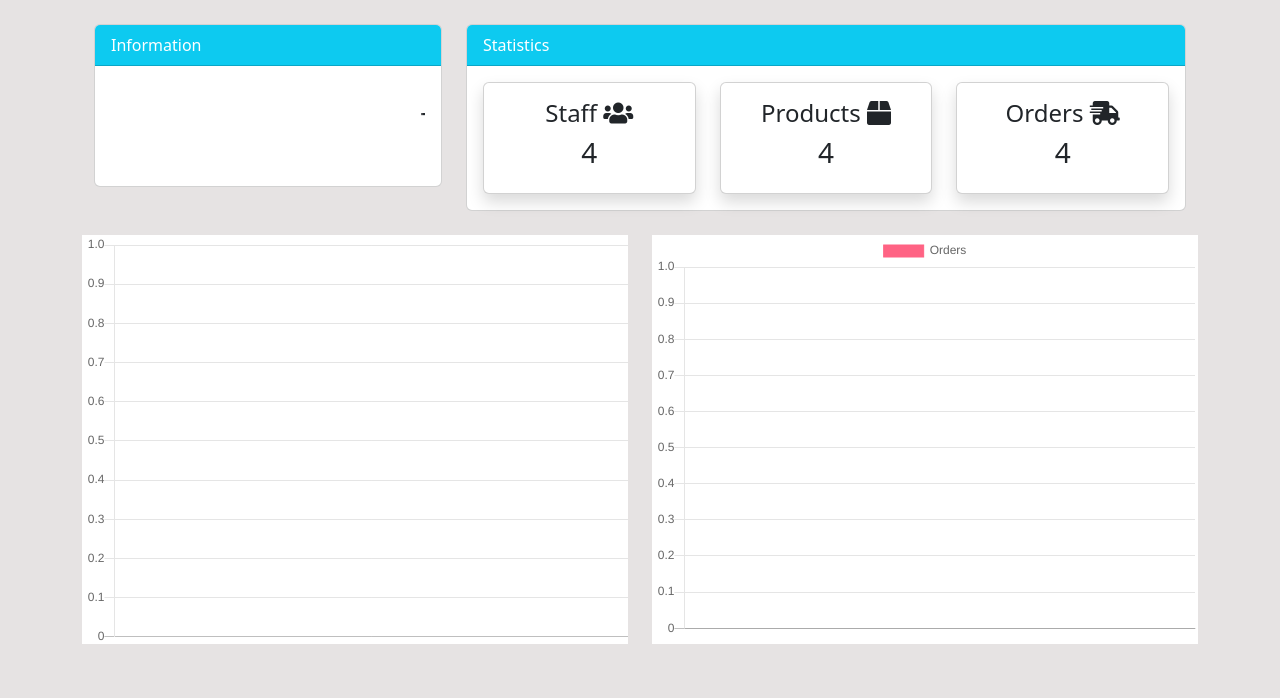
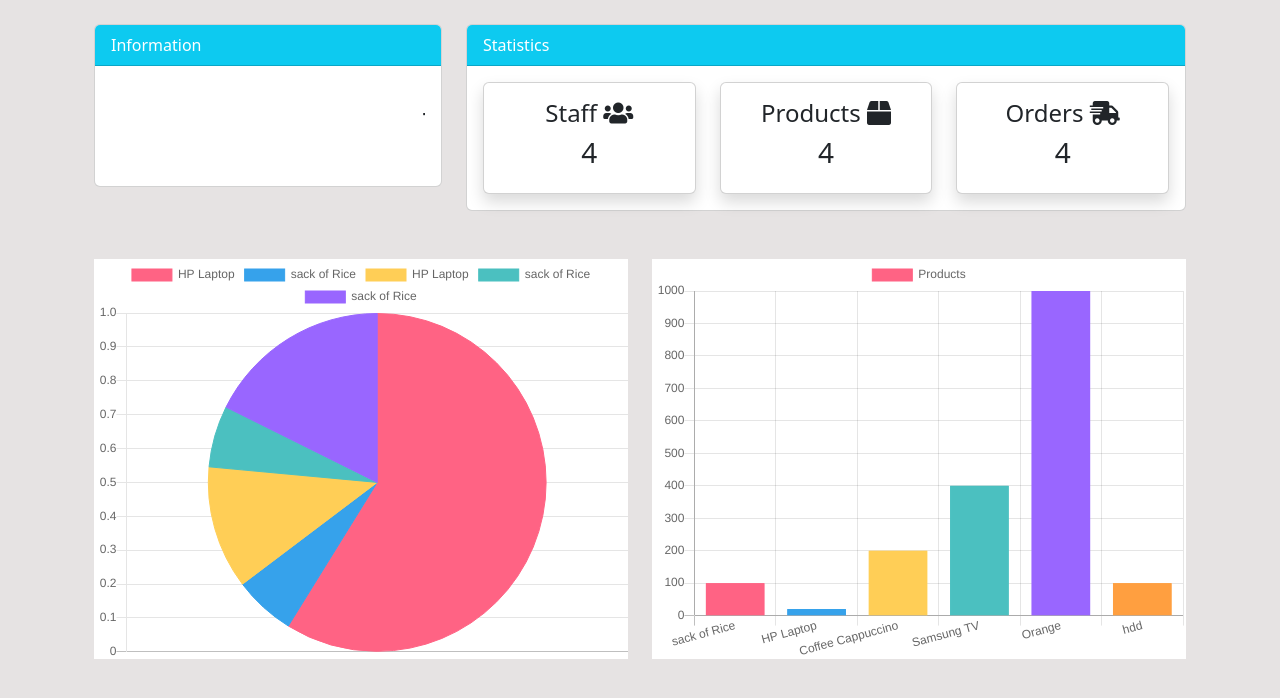
Before and after one commit to Edwinromerojr/inventory, a Django app: page /dashboard/ in a window 1280 px wide. Shown: the part 56-754 px from the top of the page. Run offline with Django 4.2, Linux system fonts and the light colour scheme; a user stored in the database is signed in; data comes from the database, SQL or seed files in the repository; both versions use the stored data as it was after the commit.

Commit message:
Charts and Data Visualization

```diff
--- a/inventoryproject/dashboard/views.py
+++ b/inventoryproject/dashboard/views.py
@@ -12,6 +12,7 @@
 @login_required(login_url='user-login')
 def index(request):
     orders = Order.objects.all()
+    products = Product.objects.all()
     if request.method == 'POST':
         form = OrderForm(request.POST)
         if form.is_valid():
@@ -24,6 +25,7 @@
     context = {
         'orders': orders,
         'form': form,
+        'products': products,
     }
     return render(request, 'dashboard/index.html', context)
 
--- a/inventoryproject/templates/dashboard/index.html
+++ b/inventoryproject/templates/dashboard/index.html
@@ -5,27 +5,33 @@
 {% block content %}
 {% if user.is_authenticated and user.is_staff and user.is_superuser %}
 {% include 'components/topside.html' %}
-<div class="row ">
-    <div class="col-md-6 my-4">
+<div class="container">
+    <div class="row my-5">
+        <div class="col-md-6">
             <div class="bg-white">
-            <div class="card-body">
                 <canvas id="myChart1" width="400" height="300"></canvas>
                 <script>
                     var ctx = document.getElementById('myChart1').getContext('2d');
                     var myChart1 = new Chart(ctx, {
                         type: 'pie',
                         data: {
-                            labels: [{% for product in product %} '{{product.name}}', {% endfor %}],
+                            labels: [{% for order in orders %} '{{order.product.name}}', {% endfor %}],
                             datasets: [{
-                        label: 'Number of Products',
-                        data: [{% for product in product %} {{ product.quantity }}, {% endfor %}],
+                                label: 'Orders',
+                                data: [{% for order in orders %} {{order.order_quantity}}, {% endfor %}],
                                 backgroundColor: [
                                     'rgba(255, 99, 132, 1)',
                                     'rgba(54, 162, 235, 1)',
                                     'rgba(255, 206, 86, 1)',
                                     'rgba(75, 192, 192, 1)',
                                     'rgba(153, 102, 255, 1)',
-                            'rgba(255, 159, 64, 1)'
+                                    'rgba(25, 159, 64, 1)',
+                                    'rgba(211, 99, 132, 1)',
+                                    'rgba(234, 16, 235, 1)',
+                                    'rgba(255, 206, 86, 1)',
+                                    'rgba(34, 142, 192, 1)',
+                                    'rgba(153, 102, 255, 1)',
+                                    'rgba(255, 159, 64, 1)',
                                 ],
                                 borderColor: [
                                     'rgba(255, 99, 132, 1)',
@@ -33,7 +39,14 @@
                                     'rgba(255, 206, 86, 1)',
                                     'rgba(75, 192, 192, 1)',
                                     'rgba(153, 102, 255, 1)',
-                                'rgba(255, 159, 64, 1)'
+                                    'rgba(255, 159, 64, 1)',
+                                    'rgba(25, 159, 64, 1)',
+                                    'rgba(211, 99, 132, 1)',
+                                    'rgba(234, 16, 235, 1)',
+                                    'rgba(255, 206, 86, 1)',
+                                    'rgba(34, 142, 192, 1)',
+                                    'rgba(153, 102, 255, 1)',
+                                    'rgba(255, 159, 64, 1)',
                                 ],
                                 borderWidth: 1
                             }]
@@ -51,20 +64,18 @@
                 </script>
             </div>
         </div>
-    </div>
-    <div class="col-md-6 my-4">
+        <div class="col-md-6">
             <div class="bg-white">
-            <div class="card-body">
                 <canvas id="myChart" width="400" height="300"></canvas>
                 <script>
                     var ctx = document.getElementById('myChart').getContext('2d');
                     var myChart = new Chart(ctx, {
                         type: 'bar',
                         data: {
-                            labels: [{% for order in order %} '{{order.name}}',{% endfor %}],
+                            labels: [{% for product in products %} '{{product.name}}', {% endfor %}],
                             datasets: [{
-                        label: 'Orders',
-                        data: [{% for order in order %} {{ order.order_quantity }}, {% endfor %}],
+                                label: 'Products',
+                                data: [{% for product in products %} {{product.quantity}}, {% endfor %}],
                                 backgroundColor: [
                                     'rgba(255, 99, 132, 1)',
                                     'rgba(54, 162, 235, 1)',
```
Also changed, not shown: inventoryproject/templates/user/register.html (+0 -7 lines), inventoryproject/db.sqlite3. Lines whose indentation alone changed are shown as unchanged.
